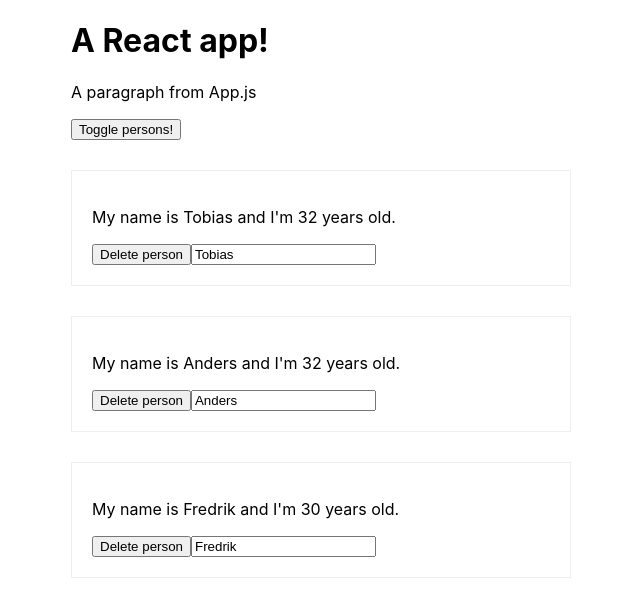
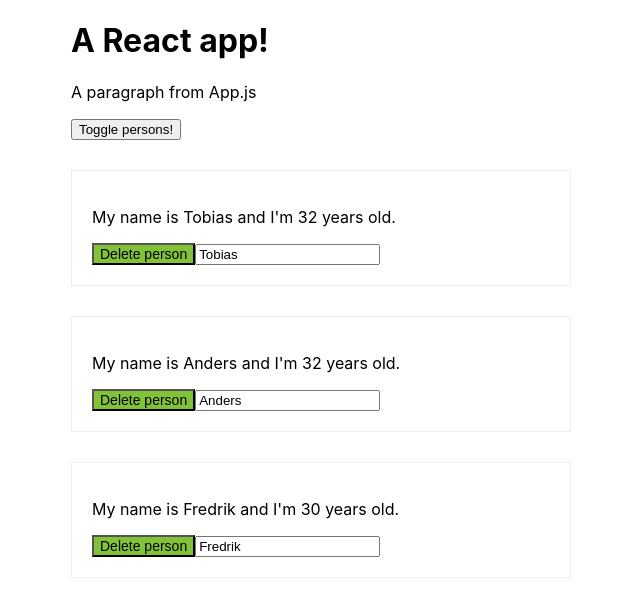
Before and after one commit to Haugen/udemy-react-max, a React (Create React App) app: page / in a window 1280 px wide. Both pictures are taken after a click on the button "Toggle persons!". Shown: the top 616 px of the page, without its empty margins (319-959 px from the left). Built offline with nearby package versions, Linux system fonts and the light colour scheme.

Commit message:
Minor css modules stuff

```diff
--- a/src/examples/basics/Person.js
+++ b/src/examples/basics/Person.js
@@ -3,12 +3,16 @@ import React from 'react';
 import styles from './index.module.css';
 
 const person = props => {
+  let buttonClass = styles.Blue;
+
   return (
     <div className={styles.Person}>
       <p>
         My name is {props.name} and I'm {props.age} years old.
       </p>
-      <button onClick={props.deletePerson}>Delete person</button>
+      <button className={buttonClass} onClick={props.deletePerson}>
+        Delete person
+      </button>
       <input onChange={props.changed} value={props.name} />
     </div>
   );
--- a/src/examples/basics/index.module.css
+++ b/src/examples/basics/index.module.css
@@ -23,3 +23,16 @@ code {
   margin-top: 30px;
   padding: 20px;
 }
+
+.Person button {
+  font-size: 14px;
+  cursor: pointer;
+  background-color: rgb(194, 94, 55);
+}
+.Person button:hover,
+.Person button.Blue:hover {
+  background-color: rgb(92, 224, 180);
+}
+.Person button.Blue {
+  background-color: rgb(129, 194, 55);
+}
```
